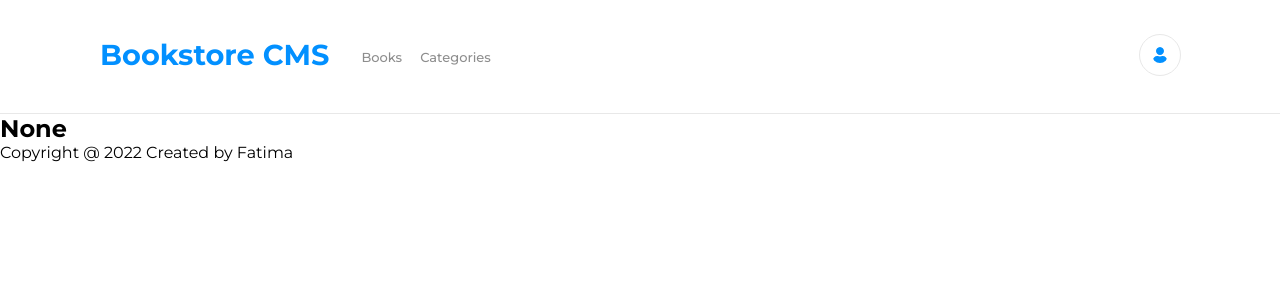
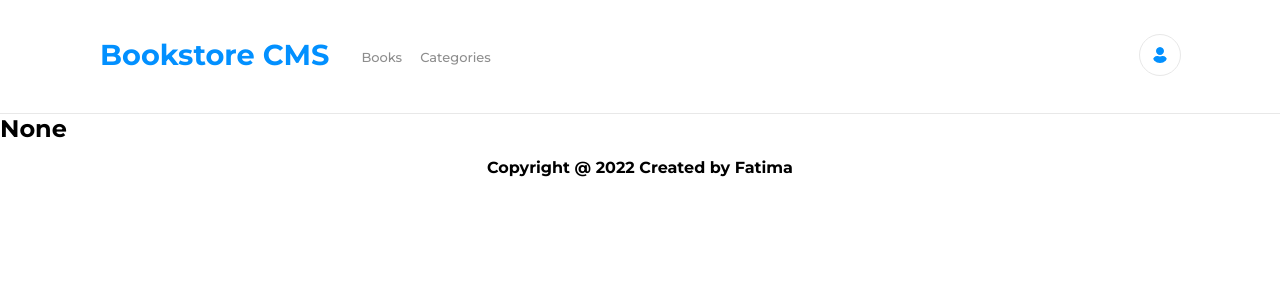
Before and after one commit to Fatima-hub333/BookStore, a React (Create React App) app: page /Bookstore/NoMatch in a window 1280 px wide. Shown: the top 300 px of the page. Built offline with nearby package versions, Linux system fonts and the light colour scheme.

Commit message:
Fix linter issues

```diff
--- a/src/Component/Footer.js
+++ b/src/Component/Footer.js
@@ -1,4 +1,5 @@
 import React from 'react';
+import './style/footer.css';
 
 const Footer = () => (
   <div className="footer">
--- /dev/null
+++ b/src/Component/style/footer.css
@@ -0,0 +1,6 @@
+.footer {
+  margin: auto;
+  font-weight: bolder;
+  text-align: center;
+  padding: 15px;
+}
```
